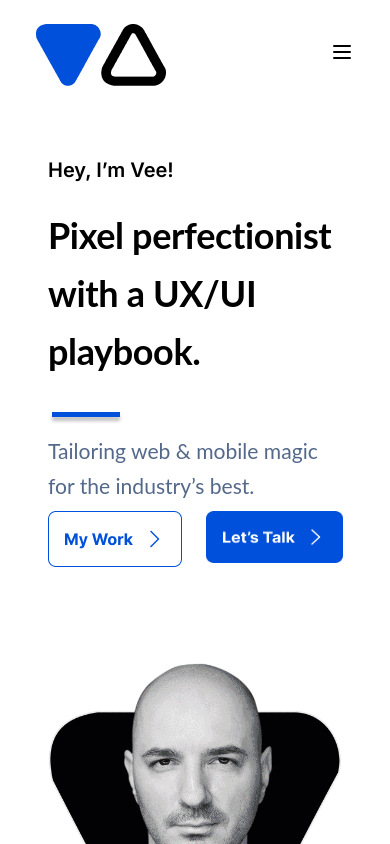
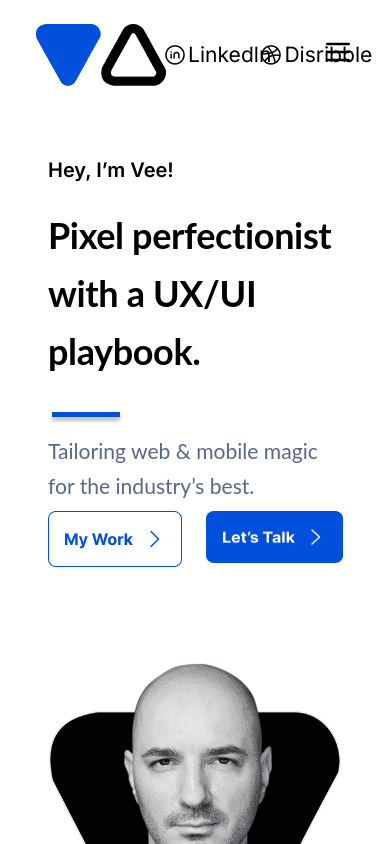
Before and after one commit to Mjvirusofficial/hompage, a Next.js app: page / in a window 390 px wide. Shown: the top 844 px of the page. Built offline with nearby package versions, Linux system fonts and the light colour scheme.

Commit message:
complete

```diff
--- a/src/app/Component/Navbar.jsx
+++ b/src/app/Component/Navbar.jsx
@@ -16,48 +16,82 @@ import dis from '../image/d.png'
 
 const Navbar = () => {
   const [isOpen, setIsOpen] = useState(false);
+  const [disp, setDis] = useState();
+
 
   const toggleNavbar = () => {
     setIsOpen(!isOpen);
+    setDis('visible')
+
+    // setDis('hidden')
   };
+
+  const hide = () => {
+    setIsOpen(isOpen);
+    setDis('hidden')
+
+  }
+
+  const see = () => {
+    // setIsOpen(false);
+
+    setIsOpen(!isOpen);
+
+  }
 
   return (
     <nav className="mnav p-4">
       <div className=" container mx-auto">
         <div className="flex justify-between items-center">
-          <Link className='flex' href="/">
+
+          <Link className=' flex' href="/">
             {/* <p className=" font-bold text-xl">Your Logo</p> */}
-            <Image alt='img' src={lg1} height={'61.81px'} width={'361px'} />
-            <Image alt='img' src={lg2} height={'61.81px'} width={'361px'} />
+            <Image style={{
+              visibility: `${disp}`
+            }} alt='img' src={lg1} height={'61.81px'} width={'361px'} />
+            <Image style={{
+              visibility: `${disp}`
+            }} alt='img' src={lg2} height={'61.81px'} width={'361px'} />
 
 
             <div className="ld ml-5 logo2 flex justify-between items-center ">
-              <Link className='ml-3 flex justify-between items-center' href="/">
+              <Link style={{
+                visibility: `${disp}`
+              }} className='ml-3 flex justify-between items-center' href="/">
                 <Image alt='img' src={lin} height={0.1} width={25} />
 
-                <p className="ml-3 text-black">Linkedln</p>
+                <p className="ml-3 text-black mal">Linkedln</p>
               </Link>
 
-              <Link className='ml-3 flex justify-between items-center' href="/">
+              <Link style={{
+                visibility: `${disp}`
+              }} className='ml-3 flex justify-between items-center' href="/">
                 <Image alt='img' src={dis} height={0.1} width={25} />
 
-                <p className="ml-3 text-black ">Disribble</p>
+                <p className="ml-3 text-black mal">Disribble</p>
               </Link>
             </div>
           </Link>
 
           <div className=" md:hidden">
             <button
-              onClick={toggleNavbar}
+              onClick={see}
               className="text-white focus:outline-none"
             >
               {isOpen ? (
+
+                <button
+              onClick={toggleNavbar}
+
+              className="text-white focus:outline-none"
+            >
                 <svg
                   className="text-black h-6 w-6 mr-6"
                   fill="none"
                   stroke="currentColor"
                   viewBox="0 0 24 24"
                   xmlns="http://www.w3.org/2000/svg"
+
                 >
                   <path
                     stroke-linecap="round"
@@ -66,9 +100,18 @@ const Navbar = () => {
                     d="M6 18L18 6M6 6l12 12"
                   ></path>
                 </svg>
+
+                </button>
+
               ) : (
+
+                <button
+                              onClick={hide}
+
+              className="text-white focus:outline-none"
+            >
                 <svg
-                  className="text-black h-6 w-6"
+                  className="text-black h-8 w-8"
                   fill="none"
                   stroke="currentColor"
                   viewBox="0 0 24 24"
@@ -82,7 +125,13 @@ const Navbar = () => {
                     d="M4 6h16M4 12h16M4 18h16"
                   ></path>
                 </svg>
+</button>
+
               )}
+
+
+
+
             </button>
           </div>
           <div
@@ -90,12 +139,13 @@ const Navbar = () => {
               } md:flex md:space-x-4`}
           >
 
-<div class="responsivearea long  ">
+
+            <div class="responsivearea long mj  ">
               <div class="responsiveinner ">
-                <div class="logomobile">
+                <div class="logomobile ">
                   <Link className='flex  flex justify-between items-center' href="/">
-                    <Image alt='img' src={lg1} height={50} width={80} />
-                    <Image alt='img' src={lg2} height={50} width={80} />
+                    <Image alt='img' src={lg1} height={50} width={50} />
+                    <Image alt='img' src={lg2} height={50} width={50} />
                   </Link>
                 </div>
                 <div class="mobiemenu ">
--- a/src/app/globals.css
+++ b/src/app/globals.css
@@ -184,9 +184,13 @@ input {
 
 @media (max-width : 560px) {
   .ld {
-    visibility: hidden;
+    font-size: 2.5vh;
+    margin-left: -15px;
   }
 
+  .mal{
+    margin-left: 1px;
+  }
   .mpix {
     margin-top: -50px;
     font-size: 36px;
@@ -357,15 +361,22 @@ input {
   left: 0%;
 }
 
+.mj{
+  /* background-color: red !important; */
+
+}
+
 .responsivearea {
+
   /* position: fixed; */
   top: 0;
   width: 80%;
   height: 100%;
   background-color: #f3f3f3;
-  z-index: 1000;
+  /* z-index: 1000; */
   left: -80%;
-  transition: all 0.3s ease-in;
+  transition: all 0.3s ease-out;
+  margin-left: -250px;
 }
 
 *, ::after, ::before {
```
